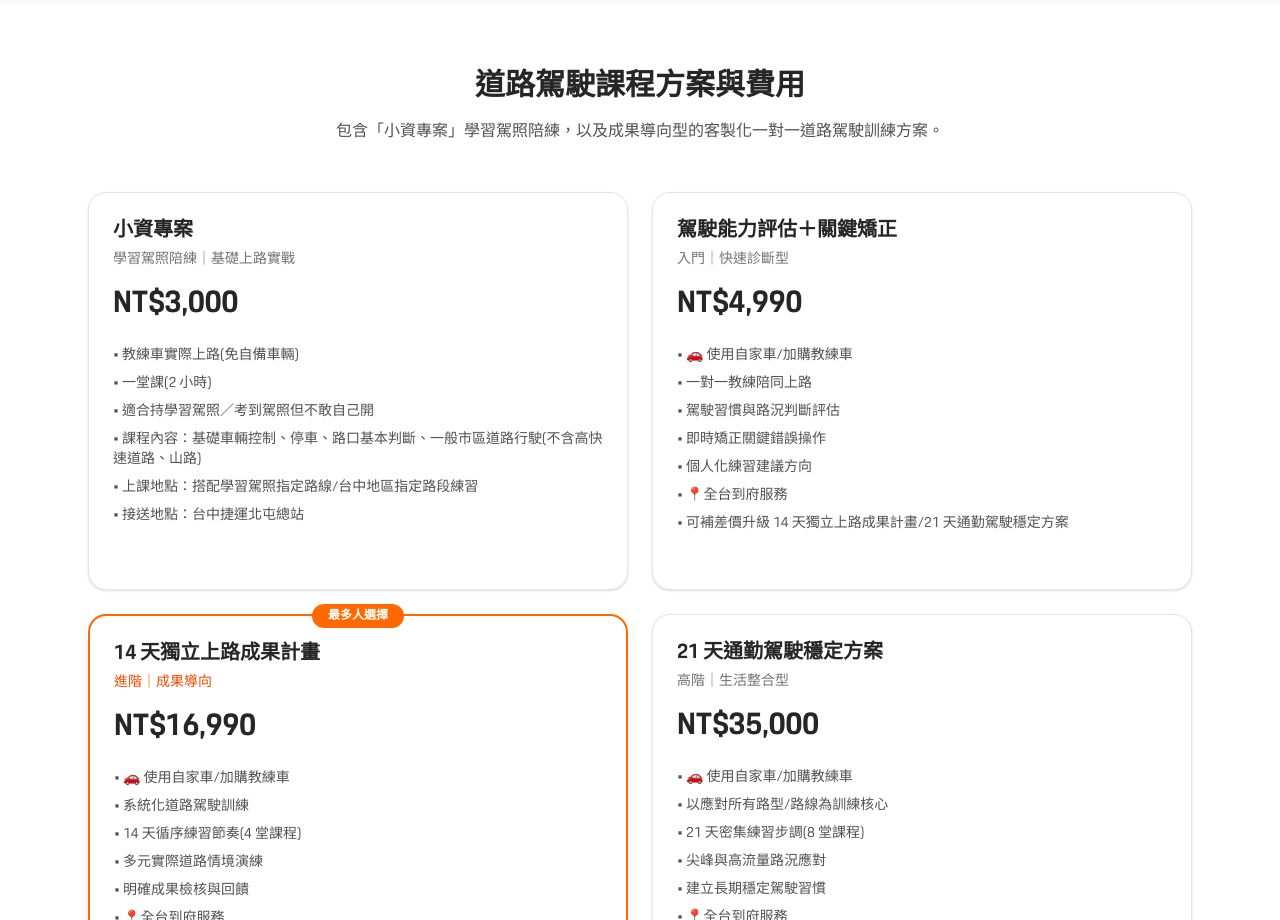
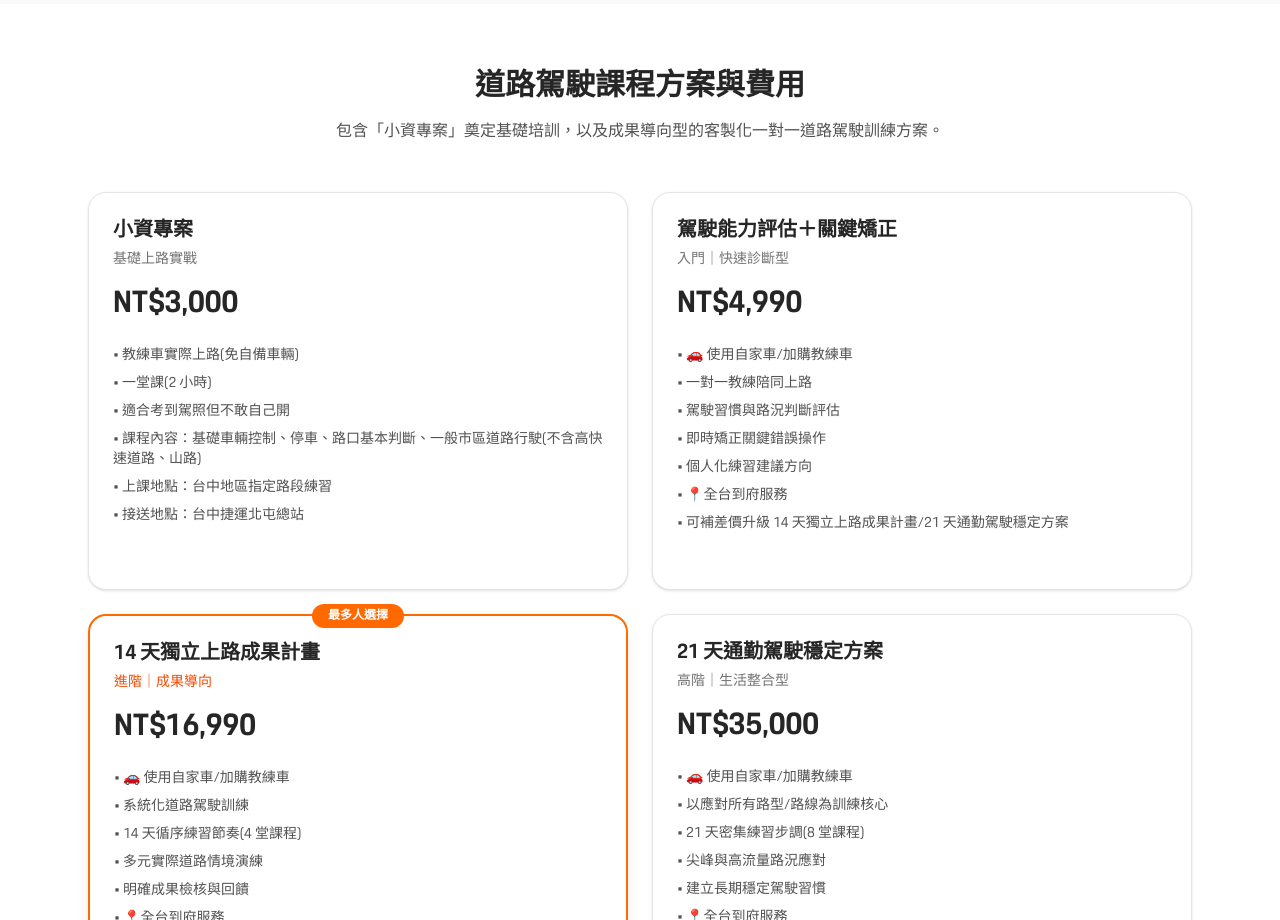
Before and after one commit to laurelke/drivemate-web, a Next.js app: page /courses/road-driving in a window 1280 px wide. Shown: the part 1040-1960 px from the top of the page. Built offline with nearby package versions, Linux system fonts and the light colour scheme; a web font is replaced by a local one.

Commit message:
feat: unify course pages layout and design

```diff
--- a/app/courses/road-driving/RoadDrivingClient.tsx
+++ b/app/courses/road-driving/RoadDrivingClient.tsx
@@ -79,7 +79,7 @@ className="object-cover md:object-cover object-center md:[object-position:50%_30
       道路駕駛課程方案與費用
     </h2>
     <p className="mx-auto mb-12 max-w-3xl text-center text-neutral-600">
-      包含「小資專案」學習駕照陪練，以及成果導向型的客製化一對一道路駕駛訓練方案。
+      包含「小資專案」奠定基礎培訓，以及成果導向型的客製化一對一道路駕駛訓練方案。
     </p>
 
     <div className="grid items-stretch gap-6 sm:grid-cols-2 lg:grid-cols-2">
@@ -88,7 +88,7 @@ className="object-cover md:object-cover object-center md:[object-position:50%_30
           小資專案
         </h3>
         <p className="mb-4 text-sm text-neutral-500">
-          學習駕照陪練｜基礎上路實戰
+          基礎上路實戰
         </p>
 
         <p className="mb-6 text-3xl font-bold text-neutral-800">
@@ -98,9 +98,9 @@ className="object-cover md:object-cover object-center md:[object-position:50%_30
         <ul className="mb-8 space-y-2 text-sm text-neutral-600">
           <li>• 教練車實際上路(免自備車輛)</li>
           <li>• 一堂課(2 小時)</li>
-          <li>• 適合持學習駕照／考到駕照但不敢自己開</li>
+          <li>• 適合考到駕照但不敢自己開</li>
           <li>• 課程內容：基礎車輛控制、停車、路口基本判斷、一般市區道路行駛(不含高快速道路、山路)</li>
-          <li>• 上課地點：搭配學習駕照指定路線/台中地區指定路段練習</li>
+          <li>• 上課地點：台中地區指定路段練習</li>
           <li>• 接送地點：台中捷運北屯總站</li>
         </ul>
         <a>
--- a/app/courses/road-driving/page.tsx
+++ b/app/courses/road-driving/page.tsx
@@ -20,7 +20,7 @@ export default function Page() {
       "@type": "Course",
       "@id": "https://drivemate-tw.com/courses/road-driving#course",
       "name": "道路駕駛實戰課程",
-      "description": "專為新手、學習駕照與缺乏實際道路經驗的駕駛設計，一對一教練陪同，從評估、矯正到穩定上路。",
+      "description": "專為新手與缺乏實際道路經驗的駕駛設計，一對一教練陪同，從評估、矯正到穩定上路。",
       "provider": {
         "@type": "Organization",
         "name": "DriveMate 駕駛訓練中心",
@@ -41,8 +41,8 @@ export default function Page() {
         "itemListElement": [
           {
             "@type": "Offer",
-            "name": "小資專案｜學習駕照陪練",
-            "description": "適合持學習駕照或剛起步的新手，由教練車一對一陪同進行實際道路練習。",
+            "name": "小資專案｜奠定基礎培訓",
+            "description": "適合剛起步的新手，由教練車一對一陪同進行實際道路練習。",
             "price": "3000",
             "priceCurrency": "TWD",
             "availability": "https://schema.org/InStock",
@@ -119,18 +119,10 @@ export default function Page() {
         },
         {
           "@type": "Question",
-          "name": "持學習駕照可以參加道路駕駛陪練嗎？",
+          "name": "小資專案培訓需要自備車輛嗎？",
           "acceptedAnswer": {
             "@type": "Answer",
-            "text": "可以。DriveMate 提供學習駕照陪練課程，由教練車一對一陪同，搭配指定路線在合法、安全的前提下進行實際道路練習，適合準備考照或剛考取駕照前的學員。"
-          }
-        },
-        {
-          "@type": "Question",
-          "name": "學習駕照陪練需要自備車輛嗎？",
-          "acceptedAnswer": {
-            "@type": "Answer",
-            "text": "不需要。學習駕照陪練課程使用教練車進行，學員無需自備車輛，即可進行實際上路練習。"
+            "text": "不需要。培訓課程使用教練車進行，學員無需自備車輛，即可進行實際上路練習。"
           }
         },
         {
```
